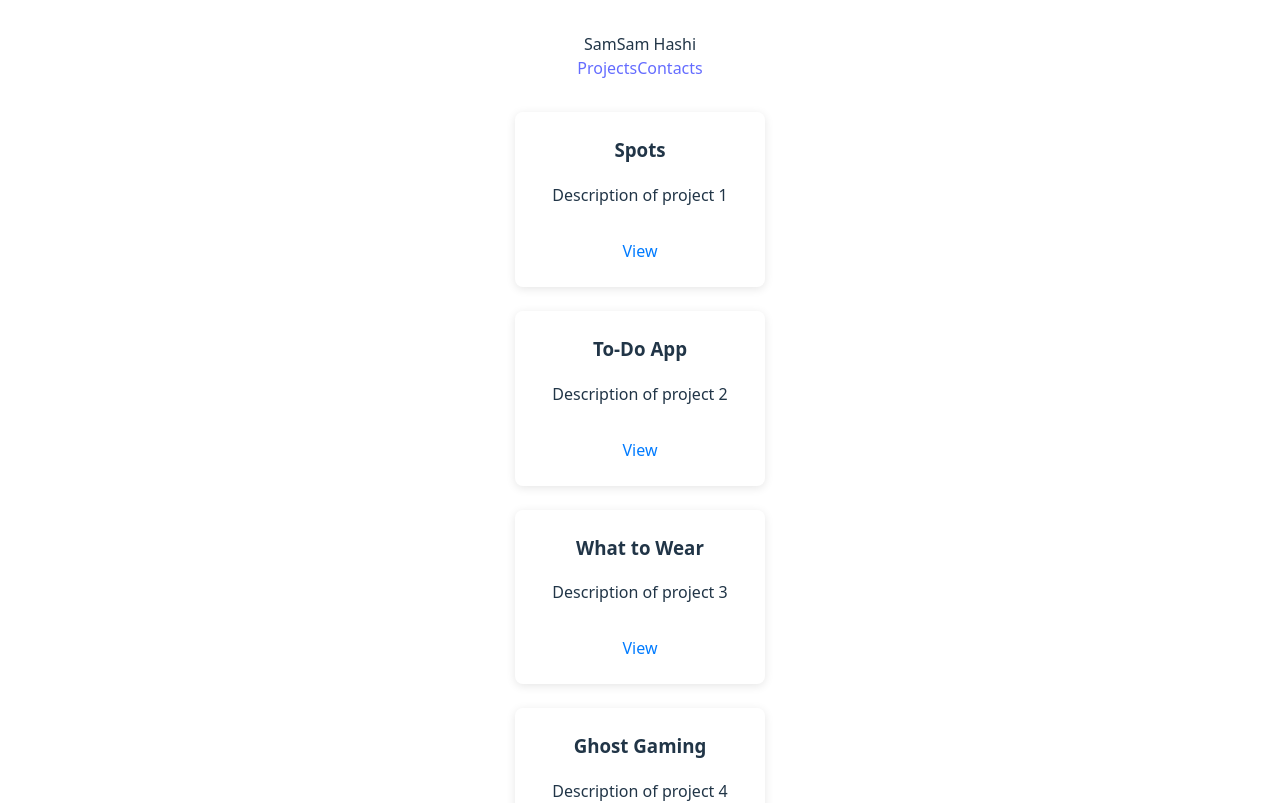
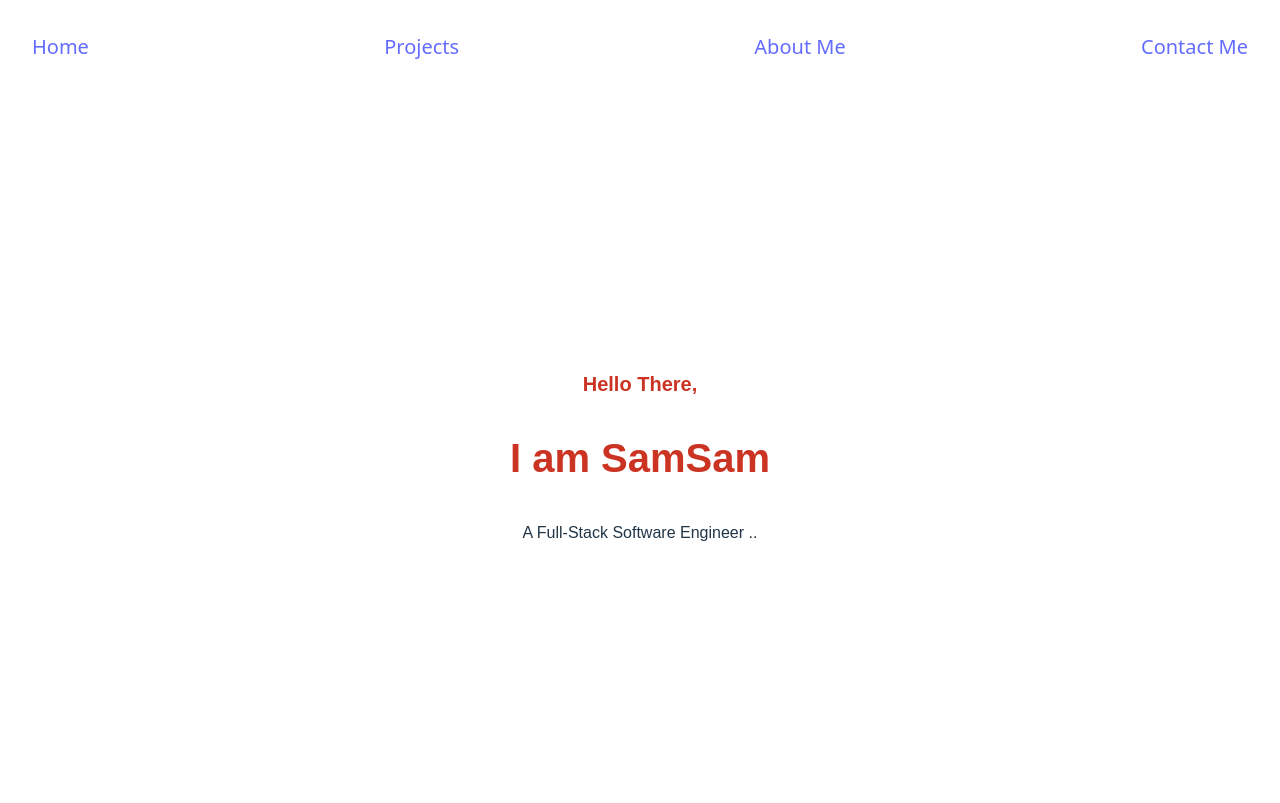
Before and after one commit to Samjamhas10/portfolio-website, a React (Vite) app: page / in a window 1280 px wide. Shown: the top 803 px of the page. Built offline with nearby package versions, Linux system fonts and the light colour scheme.

Commit message:
Add and style more content

```diff
--- a/src/components/App/App.jsx
+++ b/src/components/App/App.jsx
@@ -2,6 +2,7 @@ import React from "react";
 
 // import components
 import NavBar from "../NavBar/NavBar";
+import Main from "../Main/Main";
 import Projects from "../Projects/Projects";
 import AboutMe from "../AboutMe/AboutMe";
 import Footer from "../Footer/Footer";
@@ -13,6 +14,7 @@ function App() {
   return (
     <div>
       <NavBar />
+      <Main />
       <Projects />
       <AboutMe />
       <Footer />
--- /dev/null
+++ b/src/components/Main/Main.css
@@ -0,0 +1,21 @@
+.main {
+  font-family: Arial, Helvetica, sans-serif;
+  display: flex;
+  justify-content: center;
+  align-items: center;
+  height: 100vh;
+  /* background: #f9f9f9; */
+}
+
+.main__greeting {
+  font-size: 20px;
+  font-weight: 300px;
+  color: #cb3322;
+  margin-top: 10px;
+}
+
+.main__name {
+  font-size: 40px;
+  font-weight: bold;
+  color: #cb3322;
+}
--- /dev/null
+++ b/src/components/Main/Main.jsx
@@ -0,0 +1,15 @@
+import "./Main.css";
+
+function Main() {
+  return (
+    <main className="main">
+      <div>
+        <h1 className="main__greeting">Hello There,</h1>
+        <h2 className="main__name">I am SamSam</h2>
+        <p className="main__intro">A Full-Stack Software Engineer ..</p>
+      </div>
+    </main>
+  );
+}
+
+export default Main;
--- a/src/components/NavBar/NavBar.css
+++ b/src/components/NavBar/NavBar.css
@@ -0,0 +1,5 @@
+.nav__links {
+  font-size: 20px;
+  display: flex;
+  justify-content: space-between;
+}
--- a/src/components/NavBar/NavBar.jsx
+++ b/src/components/NavBar/NavBar.jsx
@@ -4,9 +4,13 @@ import "./NavBar.css";
 function NavBar() {
   return (
     <nav className="navbar">
-      <div>SamSam Hashi</div>
-      <a href="#projects">Projects</a>
-      <a href="#contacts">Contacts</a>
+      <div></div>
+      <section className="nav__links">
+        <a href="#home">Home</a>
+        <a href="#projects">Projects</a>
+        <a href="#aboutme">About Me</a>
+        <a href="#contacts">Contact Me</a>
+      </section>
     </nav>
   );
 }
--- a/src/components/Projects/Projects.css
+++ b/src/components/Projects/Projects.css
@@ -11,6 +11,7 @@
   padding: 1.5rem;
   box-shadow: 0 2px 10px rgba(0, 0, 0, 0.1);
   transition: transform 0.2s, box-shadow 0.2s;
+  text-decoration: underline;
 }
 
 .project-card:hover {
--- a/src/components/Projects/Projects.jsx
+++ b/src/components/Projects/Projects.jsx
@@ -3,17 +3,19 @@ import "./Projects.css";
 const projectsData = [
   {
     title: "Spots",
-    description: "Description of project 1",
+    description:
+      "This app allow users to add, delete, like cards, and edit their profiles. It's a great app for anyone who wants to design their profile.",
     link: "https://samjamhas10.github.io/se_project_spots/",
   },
   {
     title: "To-Do App",
-    description: "Description of project 2",
+    description: "",
     link: "https://samjamhas10.github.io/se_project_todo-app/",
   },
   {
     title: "What to Wear",
-    description: "Description of project 3",
+    description:
+      "A full-stack weather-based clothing recommendation app that features user authentication. - A weather app built with React and Vite that displays and updates current weather and tells you what to wear.",
     link: "https://wtwr-app.jumpingcrab.com/",
   },
   {
```
